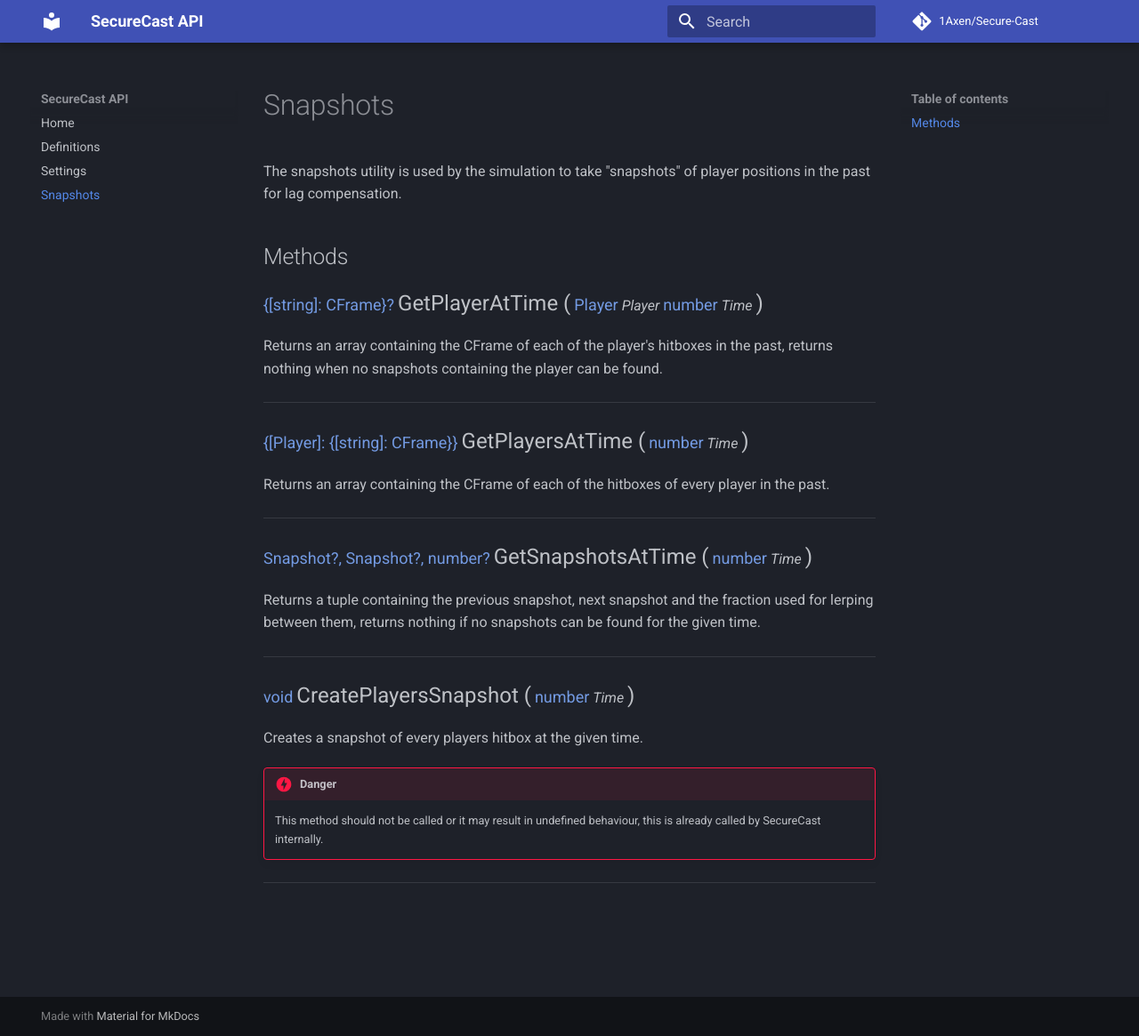
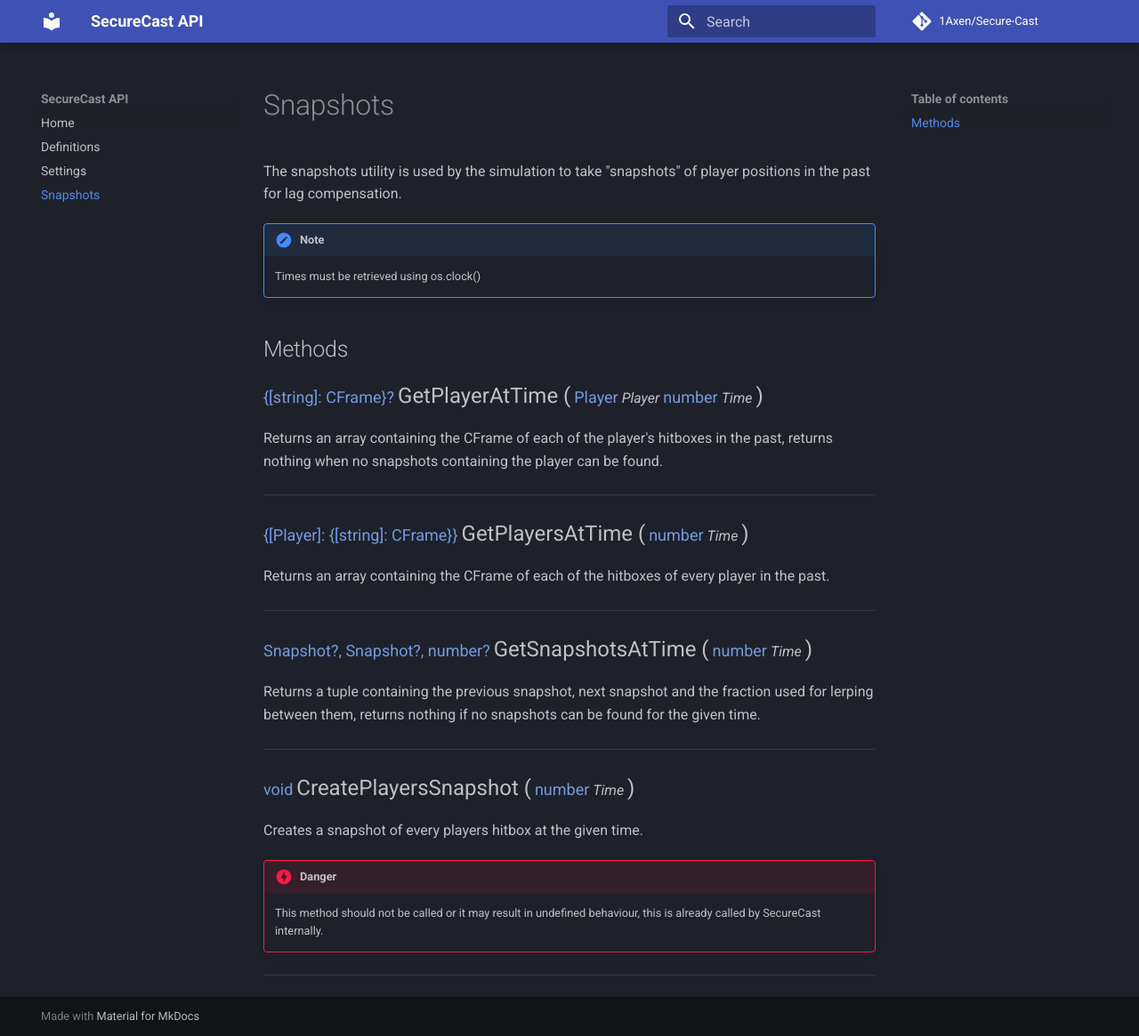
Before and after one commit to 1Axen/Secure-Cast, an MkDocs documentation site: the page built from docs/docs/snapshots.md, in a window 1280 px wide and 1165 px high. Shown: the whole window at 89% size. Built offline with MkDocs 1.6.1 and Material for MkDocs 9.7.7, drawn with Linux system fonts in a browser that asks for light colours; comment, search, counter and statistics services are not loaded.

```diff
--- a/docs/docs/snapshots.md
+++ b/docs/docs/snapshots.md
@@ -11,6 +11,10 @@
 # Snapshots
 
 The snapshots utility is used by the simulation to take "snapshots" of player positions in the past for lag compensation.
+
+!!! note
+
+    Times must be retrieved using os.clock()
 
 ## Methods
 
--- a/wally.toml
+++ b/wally.toml
@@ -1,6 +1,6 @@
 [package]
 name = "1axen/secure-cast"
-version = "0.0.2"
+version = "0.1.0"
 description = "A server-authoritative projectile system for ROBLOX."
 license = "MIT"
 registry = "https://github.com/UpliftGames/wally-index"
```
Also changed, not shown: docs/site/search/search_index.json, docs/site/snapshots/index.html, 1 other file.
